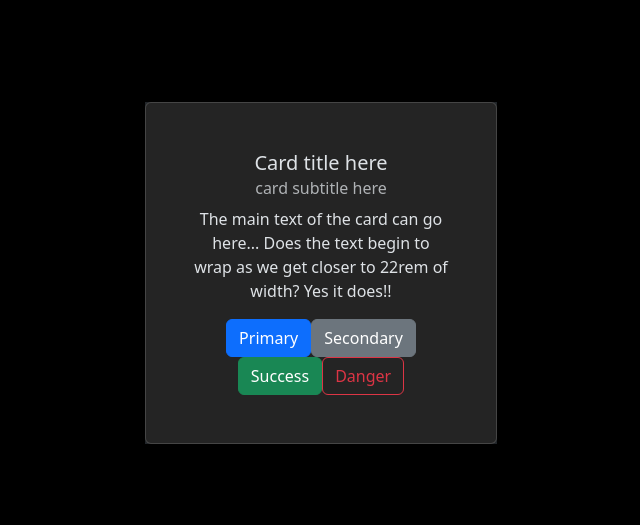
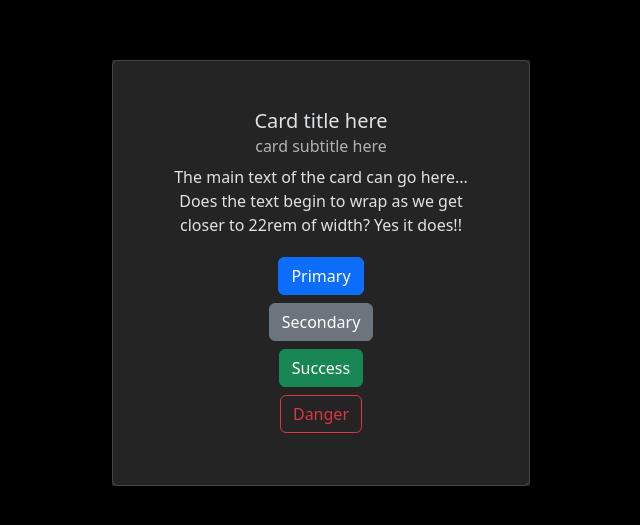
Before and after one commit to BradenKartchner/react-trivia, a React (Vite) app in the folder vite-project/: page / in a window 1280 px wide. Shown: the part 127-652 px from the top of the page, without its empty margins (319-959 px from the left). Built offline with nearby package versions, Linux system fonts and the light colour scheme.

Commit message:
more css shenanigans

```diff
--- a/vite-project/src/components/BootCard.css
+++ b/vite-project/src/components/BootCard.css
@@ -1,9 +1,24 @@
 /* Everything here will overwrite the higher level CSS files
 * just have to remember to import this into BootCard.tsx to make it work
 */
-.btn {
+.card div {
+    width: 22rem;
+    place-items: center;
 }
 
-.card-title h5 {
-    color: "white";
+.btn {
+    display: flex;
+    flex-direction: column;
+    margin: 0.25rem;
+    place-items: center;
 }
+
+button {
+    place-items: center;
+}
+
+.card-body p {
+    display: flex;
+    flex-direction: column;
+    place-items: center;
+}
--- a/vite-project/src/components/BootCard.tsx
+++ b/vite-project/src/components/BootCard.tsx
@@ -7,11 +7,7 @@ import "./BootCard.css";
 function BootCard() {
     return (
         <>
-            <div
-                className="card"
-                style={{ width: "22rem" }}
-                data-bs-theme="dark"
-            >
+            <div className="card" data-bs-theme="dark">
                 <div className="card-body">
                     <h5 className="card-title">Card title here</h5>
                     <h6 className="card-subtitle mb-2 text-muted">
@@ -22,6 +18,7 @@ function BootCard() {
                         begin to wrap as we get closer to 22rem of width? Yes it
                         does!!
                     </p>
+                    <p className="card-text">
                         <button type="button" className="btn btn-primary">
                             Primary
                         </button>
@@ -31,9 +28,13 @@ function BootCard() {
                         <button type="button" className="btn btn-success">
                             Success
                         </button>
-                    <button type="button" className="btn btn-outline-danger">
+                        <button
+                            type="button"
+                            className="btn btn-outline-danger"
+                        >
                             Danger
                         </button>
+                    </p>
                 </div>
             </div>
         </>
```
Lines whose indentation alone changed are shown as unchanged.
